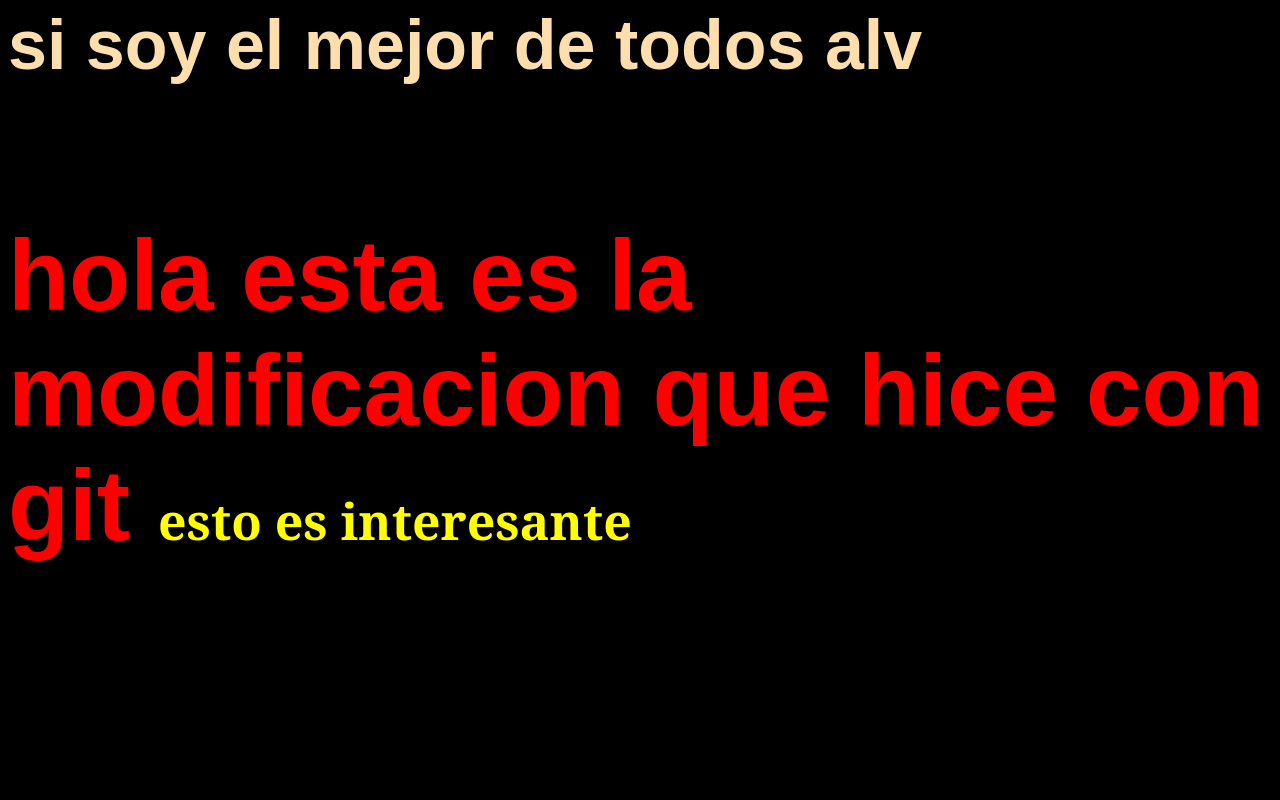
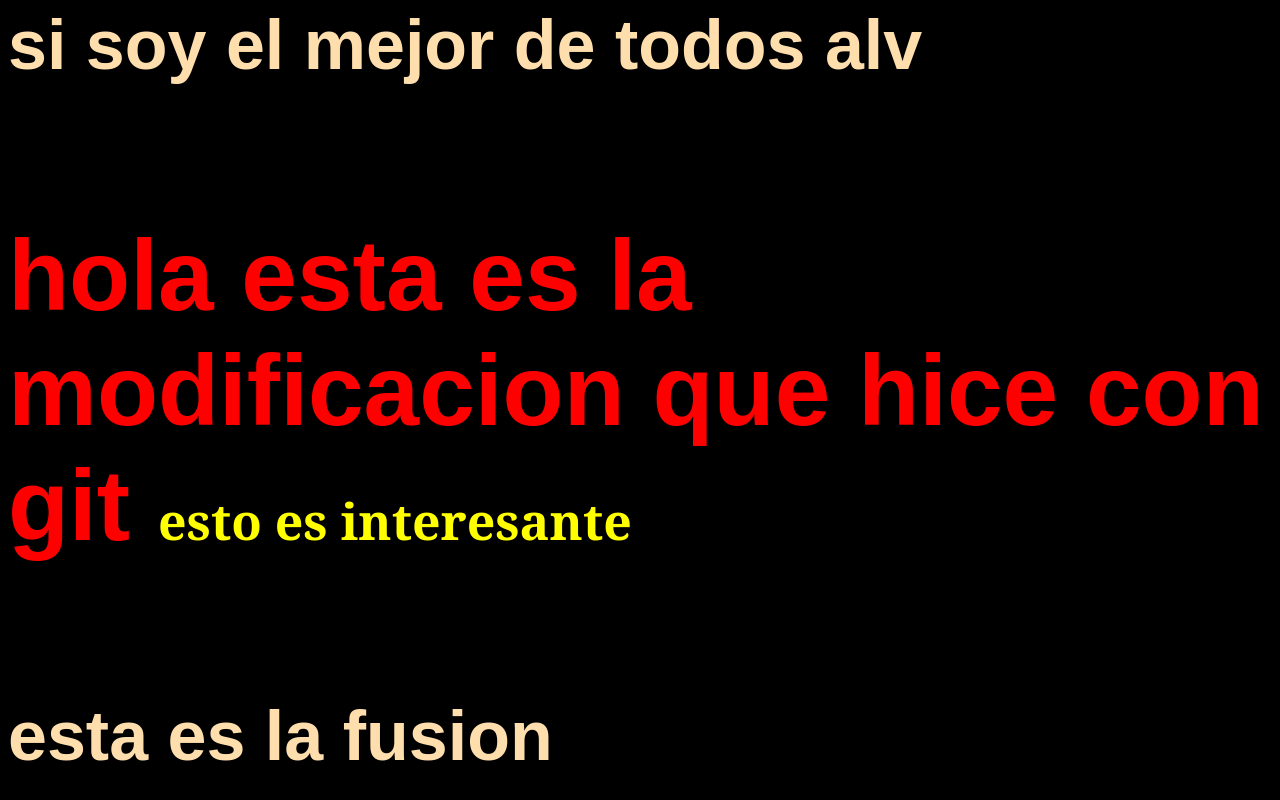
Before and after one commit to AlexisAldair15/Prueba, a plain HTML site: page index.html in a window 1280 px wide. Shown: the part 2010-2810 px from the top of the page. Before the commit the page ends 2706 px from the top, so only its background shows below. Drawn offline with Linux system fonts and the light colour scheme.

Commit message:
este es el bueno

```diff
--- a/index.html
+++ b/index.html
@@ -37,5 +37,18 @@
     <h2>si soy el mejor de todos alv</h2>
 
     <h4>hola esta es la modificacion que hice con git <span class="interesante">esto es interesante</span></h4>
+
+
+
+
+
+
+
+
+
+
+    <h2>esta es la fusion</h2>
+
+
 </body>
 </html>
```
